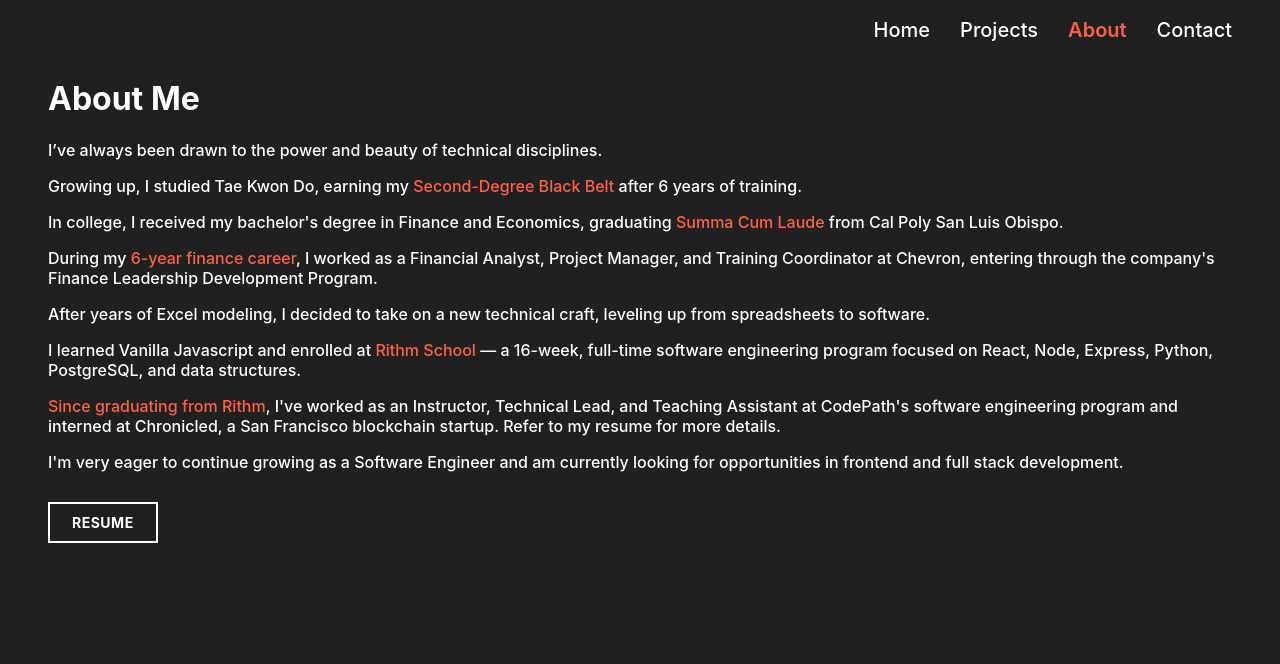
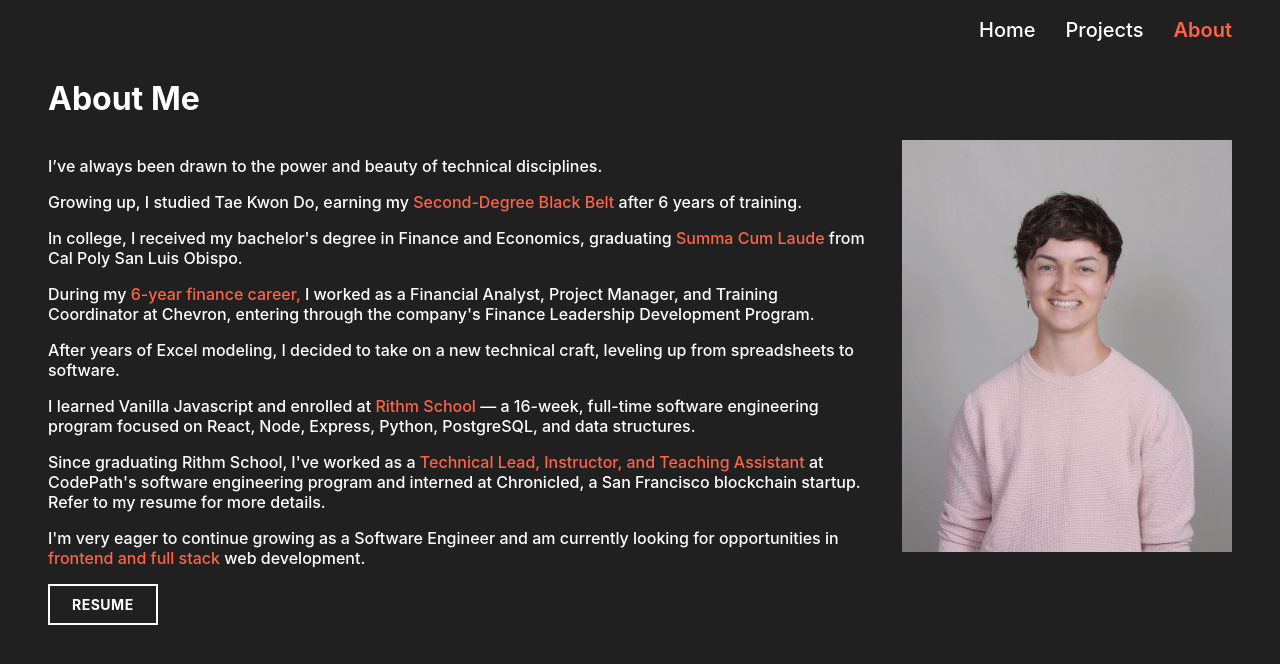
Before and after one commit to paigegodfrey/portfolio-2023, a React (Vite) app: page /about in a window 1280 px wide. Shown: the top 664 px of the page. Built offline with nearby package versions, Linux system fonts and the light colour scheme.

Commit message:
About final

```diff
--- a/src/App.jsx
+++ b/src/App.jsx
@@ -10,7 +10,6 @@ import './App.css';
 const Home = lazy(() => import('./components/Home/Home'));
 const Projects = lazy(() => import('./components/Projects/Projects'));
 const About = lazy(() => import('./components/About/About'));
-// const Contact = lazy(() => import('./pages/Contact'));
 const NotFound = lazy(() => import('./components/NotFound/NotFound'));
 
 const PageLayout = () => {
--- a/src/components/About/About.css
+++ b/src/components/About/About.css
@@ -1,3 +1,20 @@
+.about {
+  color: white;
+  font-weight: 500;
+}
+
+.about-container {
+  display: flex;
+}
+
+.about-text {
+  margin-right: 30px;
+}
+
+.btn-resume-container {
+  margin-top: '30px';
+}
+
 .btn-resume {
   text-transform: uppercase;
   font-weight: 500;
@@ -16,3 +33,10 @@
   background: tomato;
   border-color: tomato;
 }
+
+.profile-image {
+  width: 100%;
+  height: auto;
+  max-width: 750px;
+  display: inline-block;
+}
--- a/src/components/About/About.jsx
+++ b/src/components/About/About.jsx
@@ -1,10 +1,13 @@
 import resume from "../../assets/files/Paige_Godfrey_Resume_2023.pdf";
+import profilePic from '../../assets/images/profilePic.jpg';
 import "./About.css";
 
 export default function About() {
   return (
-    <div className="about-container" style={{ color: 'white', fontWeight: '500' }}>
+    <div className="about">
       <h1>About Me</h1>
+      <div className="about-container">
+        <div className="about-text">
           <p>
             I’ve always been drawn to the power and beauty of technical disciplines.
           </p>
@@ -19,7 +22,7 @@ export default function About() {
             Cal Poly San Luis Obispo.
           </p>
           <p>
-        During my <span style={{ textDecoration: 'none', color: 'tomato' }}>6-year finance career</span>, I
+            During my <span style={{ textDecoration: 'none', color: 'tomato' }}>6-year finance career,</span> I
             worked as a Financial Analyst,
             Project Manager, and Training Coordinator at Chevron, entering through
             the company's Finance Leadership Development Program.
@@ -35,21 +38,28 @@ export default function About() {
             PostgreSQL, and data structures.
           </p>
           <p>
-        <span style={{ textDecoration: 'none', color: 'tomato' }}>
-          Since graduating from Rithm
-        </span>, I've worked as an Instructor, Technical Lead, and
-        Teaching Assistant at CodePath's software engineering program and interned
+            Since graduating Rithm School, I've worked as
+            a <span style={{ textDecoration: 'none', color: 'tomato' }}>
+              Technical Lead, Instructor, and
+              Teaching Assistant
+            </span> at CodePath's software engineering program and interned
             at Chronicled, a San Francisco blockchain startup. Refer to my resume for more details.
           </p>
           <p>
             I'm very eager to continue growing as a Software Engineer and am currently
-        looking for opportunities in frontend and full stack development.
+            looking for opportunities in <span style={{ textDecoration: 'none', color: 'tomato' }}>
+              frontend and full stack</span> web development.
           </p>
-      <div style={{marginTop: '30px'}}>
+          <div className="btn-resume-container">
             <a className="btn-resume" href={resume} target="_blank" rel="noreferrer">
               Resume
             </a>
           </div>
         </div>
+        <div>
+          <img className="profile-image" src={profilePic} alt="profile-pic" />
+        </div>
+      </div>
+    </div>
   );
 }
--- a/src/components/Navbar/Navbar.css
+++ b/src/components/Navbar/Navbar.css
@@ -16,6 +16,7 @@ li {
   margin-top: 10px;
   font-size: 20px;
   font-weight: 500;
+  float: right;
 }
 
 nav a {
--- a/src/components/Navbar/Navbar.jsx
+++ b/src/components/Navbar/Navbar.jsx
@@ -5,7 +5,7 @@ export default function Navbar() {
   return (
     <div id="nav-style">
       <nav className="navbar">
-        <ul className="navbar-nav" style={{ float: "right" }}>
+        <ul className="navbar-nav">
           <li className="nav-item">
             <NavLink className="home nav-link" to="/">
               Home
@@ -21,11 +21,6 @@ export default function Navbar() {
               About
             </NavLink>
           </li>
-          <li className="nav-item">
-            <NavLink className="contact nav-link" to="/contact">
-              Contact
-            </NavLink>
-          </li>
         </ul>
       </nav>
     </div>
--- a/src/components/ProjectCard/ProjectCard.jsx
+++ b/src/components/ProjectCard/ProjectCard.jsx
@@ -13,7 +13,7 @@ export default function ProjectCard({ project }) {
       <div className="project-card-body">
         <h2>{title}</h2>
         <p>{description}</p>
-        <p style={{fontWeight: '600'}}>{technologies}</p>
+        <p style={{fontWeight: '550'}}>{technologies}</p>
         <div>
           {link &&
             <a className="btn" href={link} target="_blank" rel="noreferrer" style={{ marginRight: "5px" }}>
```
Also changed, not shown: src/assets/images/profilePic.jpg (added). Lines whose indentation alone changed are shown as unchanged.
